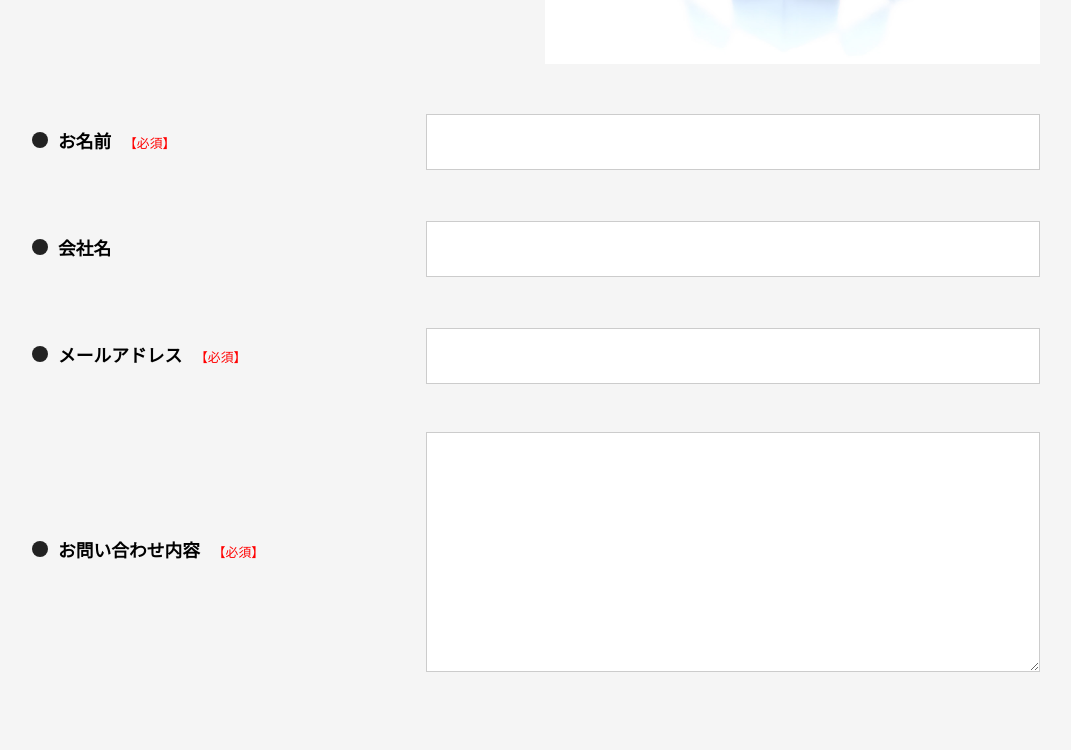
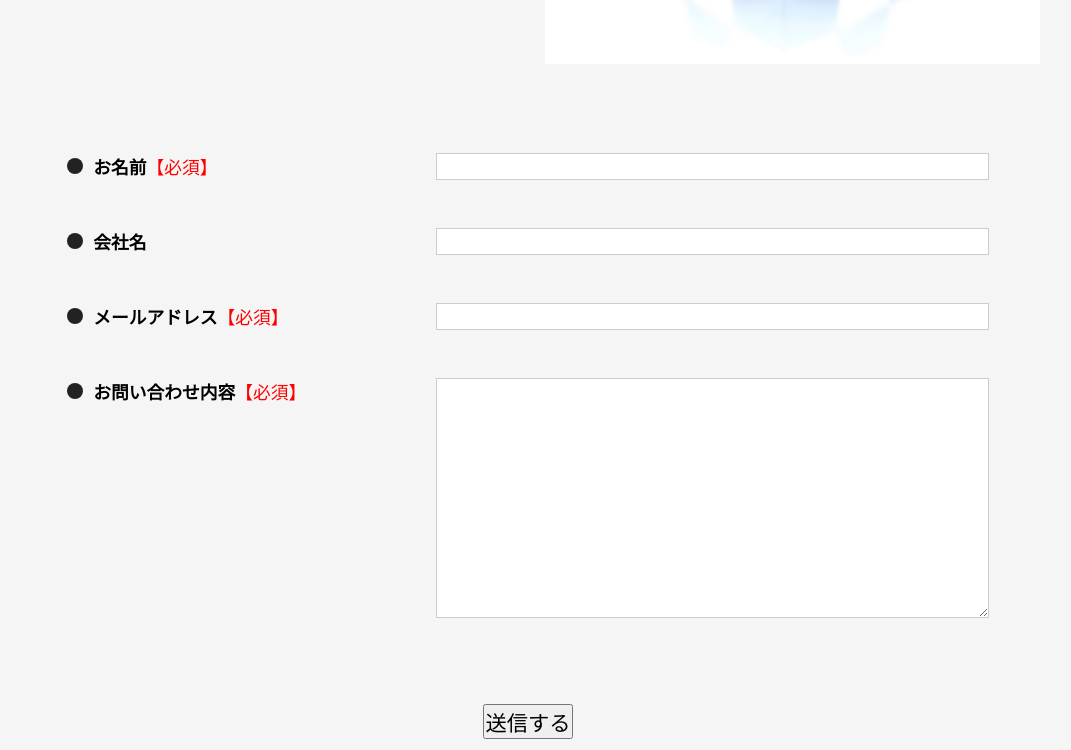
Before and after one commit to kakuta0915/kakuta-tech-blog, a Next.js app: page /contact in a window 1280 px wide. Shown: the part 522-1272 px from the top of the page, without its empty margins (112-1183 px from the left). Built offline with nearby package versions, Linux system fonts and the light colour scheme; no server answers.

Commit message:
♻️ 💄 お問い合わせページのレイアウト変更・リファクタリング

```diff
--- a/pages/contact.jsx
+++ b/pages/contact.jsx
@@ -7,14 +7,12 @@ import Form from '@/src/components/form/form'
 
 export default function Contact() {
   return (
-    <>
     <Container>
       <Meta
         pageTitle="CONTACT"
         pageDesc="お問い合わせはこちらからお願いいたします"
       />
       <Hero title="CONTACT" subtitle="お問い合わせ" imageOn />
-      </Container>
 
       <Form>
         <form>
@@ -50,6 +48,6 @@ export default function Contact() {
           送信する
         </button>
       </Form>
-    </>
+    </Container>
   )
 }
--- a/src/components/form/form.jsx
+++ b/src/components/form/form.jsx
@@ -3,5 +3,5 @@
 import styles from './form.module.css'
 
 export default function Form({ children }) {
-  return <div className={styles.form}>{children}</div>
+  return <div className={styles.stack}>{children}</div>
 }
--- a/src/components/form/form.module.css
+++ b/src/components/form/form.module.css
@@ -1,44 +1,43 @@
-.form {
+.stack {
   width: 80%;
-  margin: 0 auto;
+  margin: var(--space-lg) auto;
 }
-.form form ul li {
+.stack ul > * {
+  display: flex;
+  flex-direction: column;
   margin-bottom: 3rem;
 }
-.form label {
+.stack label {
+  padding: var(--space-xxs);
   display: inline-block;
-  width: 30%;
-  padding: 1rem;
   font-weight: bold;
 }
-.form label span {
+.stack label > * {
   font-weight: normal;
-  font-size: 0.8rem;
+  font-size: calc(var(--space-xxs) * 0.8);
   color: red;
-  margin-left: 0.8rem;
+  margin-left: calc(var(--space-xxs) * 0.8);
 }
-.form input[type='text'],
-.form input[type='email'] {
-  padding: 1rem;
+.stack input[type='text'],
+.stack input[type='email'] {
+  padding: var(--space-xxs);
 }
 
-.form textarea {
+.stack textarea {
   vertical-align: middle;
-  padding: 1rem;
+  padding: var(--space-xxs);
   height: 15rem;
 }
 
-.form input[type='text'],
-.form input[type='email'],
-.form textarea {
-  width: 60%;
-  margin-left: 10%;
-  font-size: 1.2rem;
+.stack input[type='text'],
+.stack input[type='email'],
+.stack textarea {
+  font-size: calc(var(--body) * 1.2);
   border: 1px solid #ccc;
 }
 
-.form label::before,
-.form textarea::before {
+.stack label::before,
+.stack textarea::before {
   display: inline-block;
   content: '';
   width: 1rem;
@@ -48,19 +47,36 @@
   border-radius: 50%;
 }
 
-.form button {
+.stack button {
   display: block;
-  padding: 1rem 3rem;
-  margin: 5rem auto;
-  font-size: 1.2rem;
+  font-size: calc(var(--body) * 1.2);
+  padding: var(--space-xxs) var(--space-lg);
+  margin: var(--space-lg) auto;
 }
 
-@media (max-width: 768px) {
-  .form label,
-  .form input[type='text'],
-  .form input[type='email'],
-  .form textarea {
-    width: 100%;
+@media (min-width: 768px) {
+  .stack {
+    width: 90%;
+  }
+
+  .stack ul > * {
+    flex-direction: row;
+    justify-content: space-between;
+  }
+
+  .stack label {
+    width: 40%;
+  }
+
+  .stack input[type='text'],
+  .stack input[type='email'],
+  .stack textarea {
+    width: 60%;
     margin: 0 auto;
   }
+
+  .stack button:hover {
+    color: var(--blue);
+    cursor: pointer;
+  }
 }
```
Lines whose indentation alone changed are shown as unchanged.
